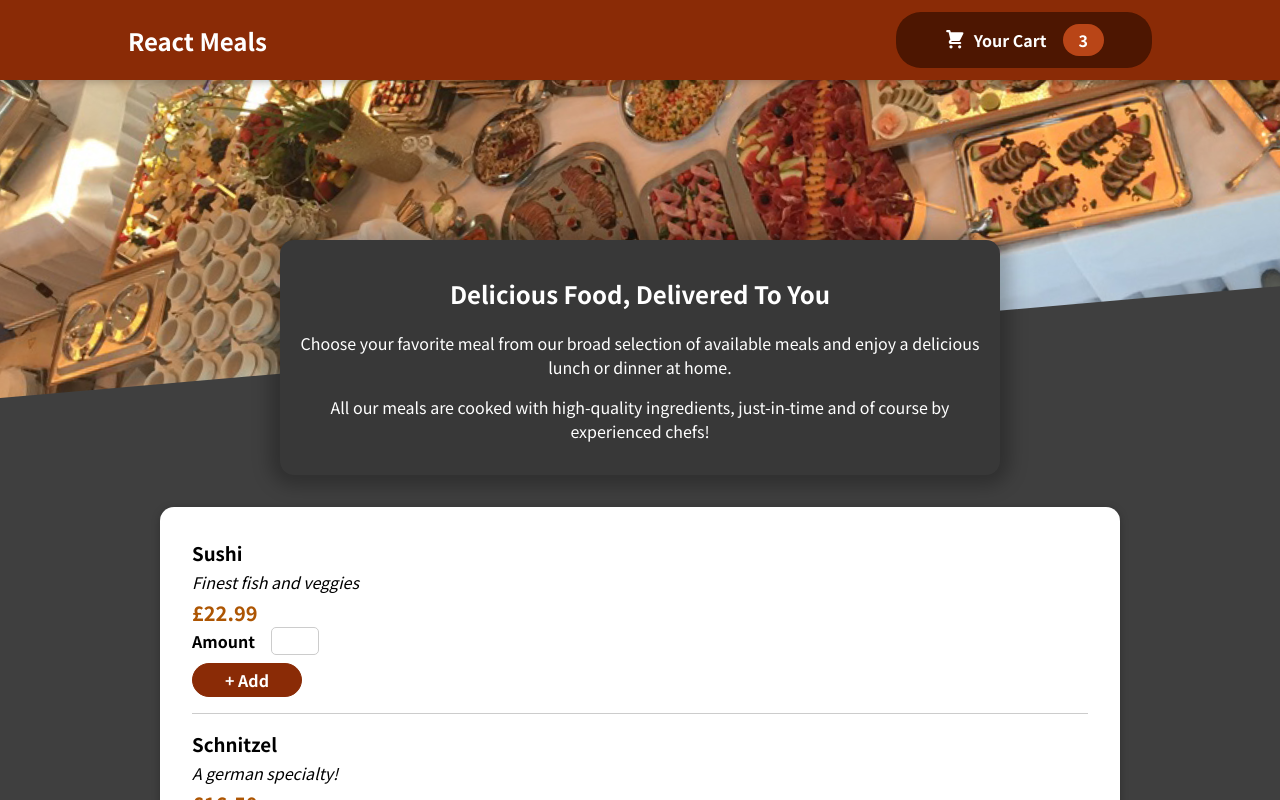
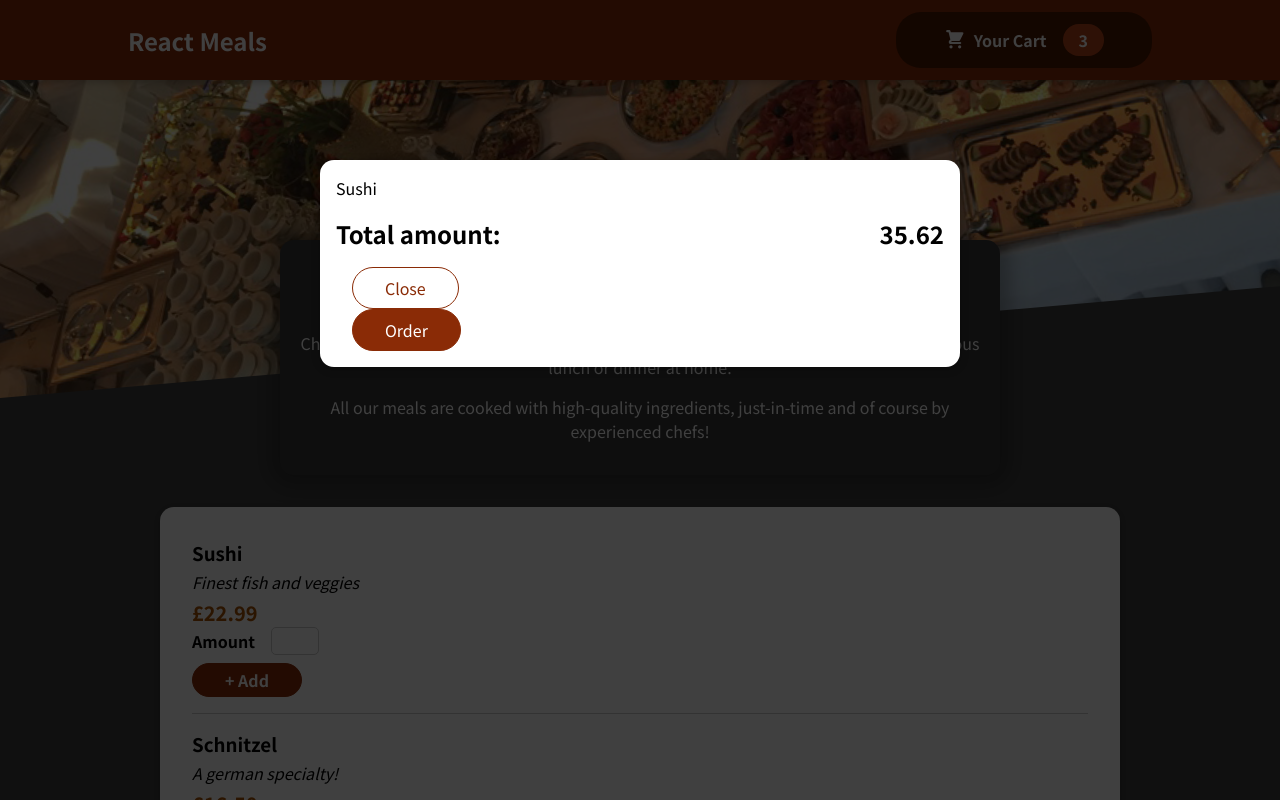
Before and after one commit to dcmallett/ReactJs-Food-Order-App-Project, a React (Create React App) app: page / in a window 1280 px wide. Shown: the top 800 px of the page. Built offline with nearby package versions, Linux system fonts and the light colour scheme.

Commit message:
Added cart and module components

```diff
--- a/public/index.html
+++ b/public/index.html
@@ -28,6 +28,8 @@
   </head>
   <body>
     <noscript>You need to enable JavaScript to run this app.</noscript>
+    <!-- div overlays where we want to portal out backdrop and overlay too -->
+    <div id="overlays"></div>
     <div id="root"></div>
     <!--
       This HTML file is a template.
--- a/src/App.js
+++ b/src/App.js
@@ -1,10 +1,25 @@
-import { Fragment } from 'react';
+import { Fragment, useState } from 'react';
 import Header from './components/Layout/Header';
 import Meals from './components/Meals/Meals';
+import Cart from './components/Cart/Cart';
+
 
 const App = () => {
+
+  const [cartIsShown, setCartIsShown] = useState(false);
+
+  const showCartHandler = () => {
+    setCartIsShown(true);
+  }
+
+  const hideCartHandler = () => {
+    setCartIsShown(false)
+  }
+
+
   return (
     <Fragment>
+      <Cart />
       <Header />
       <main>
         <Meals />
--- a/src/components/Cart/Cart.jsx
+++ b/src/components/Cart/Cart.jsx
@@ -1,27 +1,23 @@
 import styles from './Cart.module.css';
-
+import Modal from '../UI/Modal/Modal';
 const Cart = (props) => {
 
-    const cartItems = (
-        <ul className={styles['cart-items']}>
-            {[{ id: 'c1', name: 'Sushi', amount: 2, price: 12.99}].map((item) => {
-                <li>{item.name}</li>
-            })}
-        </ul>
-    );
+    //helper function
+    const cartItems = <ul className={styles['cart-items']}>{[{id: 'c1', name: 'Sushi', amount: 2, price: 12.99},
+    ].map(item => <li>{item.name}</li>)}</ul>;
 
     return (
-        <div>
+        <Modal>
             {cartItems}
             <div className={styles.total}>
-                <span>Total Amount:</span>
-                <span>35.99</span>
+                <span>Total amount:</span>
+                <span>35.62</span>
             </div>
             <div className={styles.actions}>
                 <button className={styles['button--alt']}>Close</button>
                 <button className={styles.button}>Order</button>
             </div>
-        </div>
+        </Modal>
     )
 }
 
--- a/src/components/Cart/Cart.module.css
+++ b/src/components/Cart/Cart.module.css
@@ -2,8 +2,6 @@
     list-style: none;
     margin: 0;
     padding: 0;
-    max-height: 20rem;
-    overflow: auto;
   }
 
   .total {
@@ -16,7 +14,7 @@
   }
 
   .actions {
-    text-align: center;
+    text-align: right;
   }
 
   .actions button {
@@ -33,7 +31,7 @@
   .actions button:active {
     background-color: #5a1a01;
     border-color: #5a1a01;
-    color: #fff;
+    color: white;
   }
 
   .actions .button--alt {
@@ -42,5 +40,5 @@
 
   .actions .button {
     background-color: #8a2b06;
-    color: #fff;
+    color: white;
   }
--- a/src/components/UI/Modal/Modal.jsx
+++ b/src/components/UI/Modal/Modal.jsx
@@ -1,20 +1,28 @@
+import { Fragment } from 'react';
+import ReactDOM from 'react-dom';
 import styles from './Modal.module.css';
-import Card from '../Card/Card';
+
+const Backdrop = props => {
+    return <div className={styles.backdrop} />
+}
+
+const ModalOverlay = props => {
+    return <div className={styles.modal}>
+        <div className={styles.content}>{props.children}</div>
+    </div>
+
+}
+
+const portalElement = document.getElementById('overlays');
+
 const Modal = (props) => {
+
     return (
-        <div className={styles.backdrop}>
-            <Card>
-                <div className={styles.modal}>
-                    <div>
-                        <h2>{props.title}</h2>
-                    </div>
-                    <div>
-                        <p>{props.content}</p>
-                    </div>
-                </div>
-            </Card>
-        </div>
-    )
+        <Fragment>
+            {ReactDOM.createPortal(<Backdrop />, portalElement)}
+            {ReactDOM.createPortal(<ModalOverlay>{props.children}</ModalOverlay>, portalElement)}
+        </Fragment>
+    );
 }
 
 export default Modal
```
Also changed, not shown: 1 other file (tests, documents, lock files or other folders). Lines whose indentation alone changed are shown as unchanged.
